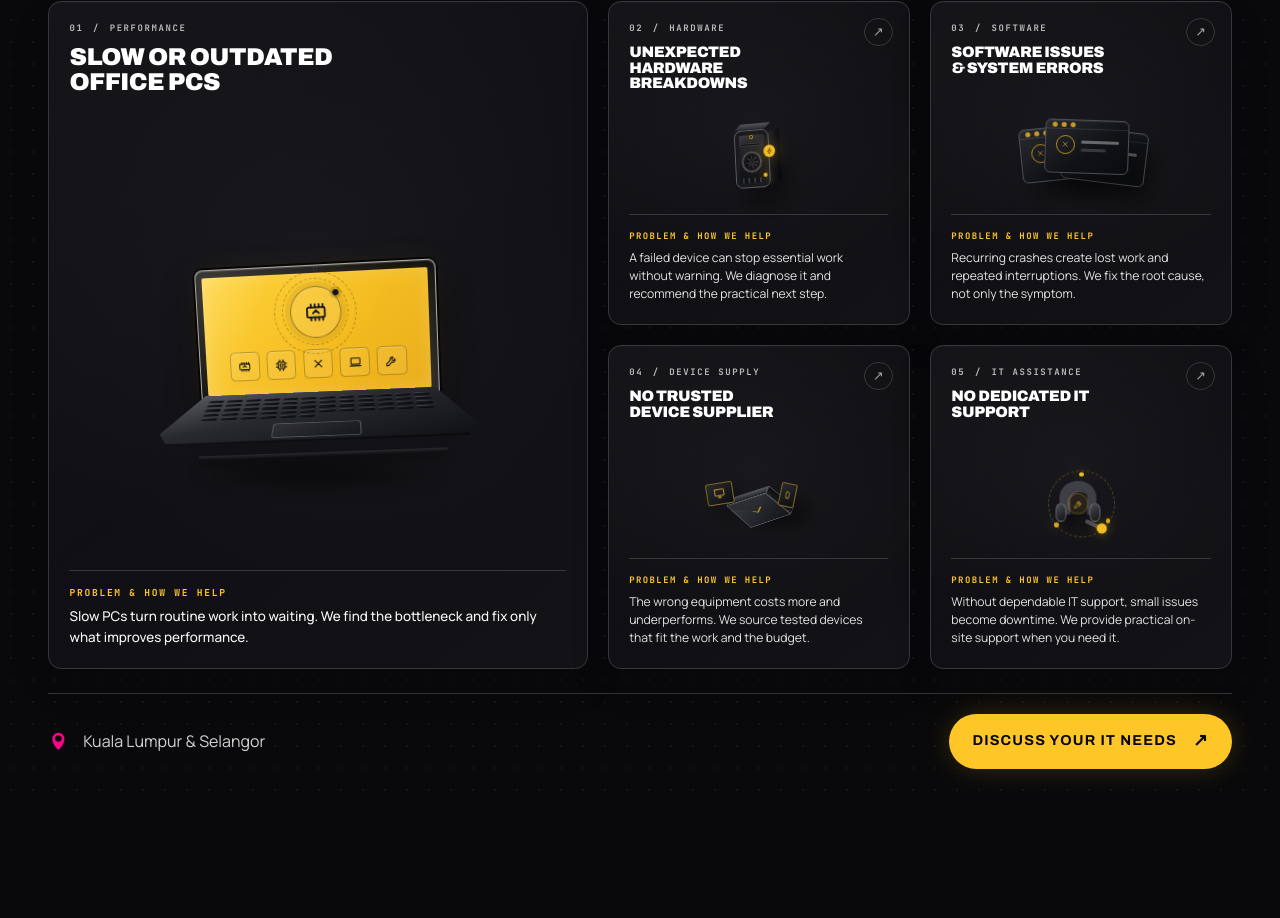
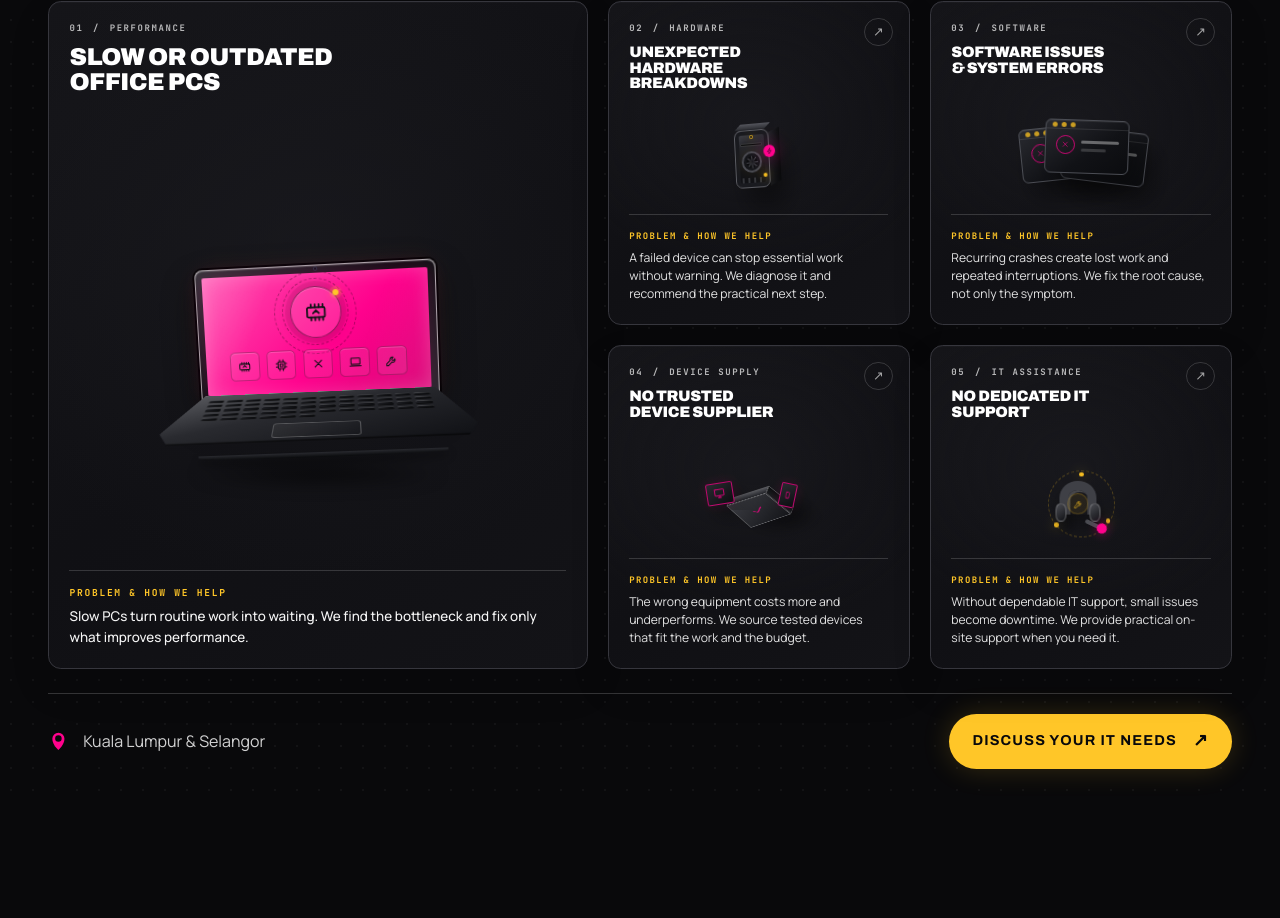
Before and after one commit to Nafeesdevs/Smartech-synergy, a React (Vite) app: page / in a window 1280 px wide. Shown: the part 2731-3649 px from the top of the page. Built offline with nearby package versions, Linux system fonts and the light colour scheme.

Commit message:
fixed some color issues

```diff
--- a/src/index.css
+++ b/src/index.css
@@ -343,8 +343,8 @@
   height: 100%;
   overflow: hidden;
   border-radius: 2px;
-  background: linear-gradient(135deg, #ffd43b 0%, #f4bc21 58%, #e9a90e 100%);
-  box-shadow: inset 0 0 18px rgba(255,255,255,.18), 0 0 18px rgba(244,188,33,.15);
+  background: linear-gradient(135deg, #ff4daf 0%, #ff028d 58%, #d90074 100%);
+  box-shadow: inset 0 0 18px rgba(255,255,255,.2), 0 0 20px rgba(255,2,141,.22);
 }
 .laptop-diagnostics {
   position: absolute;
@@ -362,17 +362,18 @@
   width: 27%;
   aspect-ratio: 1;
   place-items: center;
-  border: 1px solid rgba(9,9,11,.42);
+  border: 1px solid rgba(9,9,11,.46);
   border-radius: 50%;
-  background: rgba(255,255,255,.1);
-  box-shadow: 0 0 0 5px rgba(9,9,11,.06), inset 0 1px 0 rgba(255,255,255,.2);
+  color: #111216;
+  background: rgba(255,255,255,.12);
+  box-shadow: 0 0 0 5px rgba(9,9,11,.08), 0 0 14px rgba(9,9,11,.12), inset 0 1px 0 rgba(255,255,255,.24);
 }
 .laptop-diagnostic-core::before,
 .laptop-diagnostic-core::after {
   content: '';
   position: absolute;
   border-radius: 50%;
-  border: 1px dashed rgba(9,9,11,.28);
+  border: 1px dashed rgba(9,9,11,.34);
 }
 .laptop-diagnostic-core::before { inset: -18%; animation: laptop-ring 9s linear infinite; }
 .laptop-diagnostic-core::after { inset: -34%; animation: laptop-ring 14s linear infinite reverse; }
@@ -384,8 +385,8 @@
   width: 12%;
   aspect-ratio: 1;
   border-radius: 50%;
-  background: #111216;
-  box-shadow: 0 0 0 3px rgba(17,18,22,.14);
+  background: #ffc628;
+  box-shadow: 0 0 0 3px rgba(255,198,40,.16), 0 0 9px rgba(255,198,40,.42);
   animation: laptop-status 1.8s ease-in-out infinite;
 }
 .laptop-diagnostic-row {
@@ -428,7 +429,7 @@
 @keyframes laptop-status { 50% { opacity: .28; transform: scale(.78); } }
 @keyframes laptop-diagnostic {
   0%, 16%, 100% { color: #111216; background: rgba(255,255,255,.08); transform: translateY(0); }
-  8% { color: #f4bc21; background: #111216; transform: translateY(-5%); box-shadow: 0 4px 10px rgba(9,9,11,.22); }
+  8% { color: #ffc628; background: #111216; transform: translateY(-5%); box-shadow: 0 4px 12px rgba(9,9,11,.24); }
 }
 @keyframes laptop-scan { 0%, 100% { top: 0; opacity: 0; } 15%, 85% { opacity: .42; } 50% { top: 100%; } }
 .laptop-hinge {
@@ -604,8 +605,8 @@
   place-items: center;
   border-radius: 50%;
   color: #09090b;
-  background: #f4bc21;
-  box-shadow: 0 0 16px rgba(244,188,33,.5);
+  background: #ff028d;
+  box-shadow: 0 0 16px rgba(255,2,141,.5);
   animation: object-alert 1.6s ease-in-out infinite;
 }
 .broken-tower__fault svg { width: 52%; height: 52%; }
@@ -655,9 +656,9 @@
   width: 23%;
   aspect-ratio: 1;
   place-items: center;
-  border: 1px solid rgba(244,188,33,.7);
+  border: 1px solid rgba(255,2,141,.76);
   border-radius: 50%;
-  color: #f4bc21;
+  color: #ff028d;
 }
 .error-window__symbol svg { width: 50%; height: 50%; }
 .error-window__line { position: absolute; top: 39%; left: 43%; right: 11%; height: 5%; border-radius: 2px; background: rgba(255,255,255,.36); }
@@ -673,7 +674,7 @@
 }
 .problem-card:hover .supply-box { transform: translateY(2%) rotateX(52deg) rotateZ(-25deg) scale(1.04); }
 .supply-box__front, .supply-box__top, .supply-box__side { position: absolute; border: 1px solid rgba(255,255,255,.24); background: linear-gradient(145deg, #3a3b41, #15161a); }
-.supply-box__front { inset: 0; display: grid; place-items: center; color: #f4bc21; box-shadow: 14px 17px 28px rgba(0,0,0,.42); }
+.supply-box__front { inset: 0; display: grid; place-items: center; color: #ff028d; box-shadow: 14px 17px 28px rgba(0,0,0,.42); }
 .supply-box__front svg { width: 36%; height: 36%; }
 .supply-box__top { left: 0; right: 0; bottom: 100%; height: 24%; transform: skewX(-45deg); transform-origin: bottom; background: linear-gradient(180deg, #56575d, #24252a); }
 .supply-box__side { top: 0; bottom: 0; left: 100%; width: 24%; transform: skewY(-45deg); transform-origin: left; background: linear-gradient(90deg, #1b1c20, #0d0e10); }
@@ -681,11 +682,11 @@
   position: absolute;
   display: grid;
   place-items: center;
-  border: 1px solid rgba(244,188,33,.48);
+  border: 1px solid rgba(255,2,141,.72);
   border-radius: 9%;
-  color: #f4bc21;
+  color: #ff028d;
   background: linear-gradient(145deg, #292a30, #0d0e11);
-  box-shadow: 8px 12px 22px rgba(0,0,0,.38);
+  box-shadow: 8px 12px 22px rgba(0,0,0,.38), 0 0 12px rgba(255,2,141,.14);
   backface-visibility: hidden;
   will-change: transform;
 }
@@ -712,7 +713,7 @@
 .headset-cup--left { left: 4%; }
 .headset-cup--right { right: 4%; }
 .headset-mic { position: absolute; right: -5%; bottom: 12%; width: 40%; height: 4px; border-radius: 999px; background: #4b4c52; transform: rotate(25deg); transform-origin: left; }
-.headset-mic i { position: absolute; right: -3px; top: -3px; width: 10px; height: 10px; border-radius: 50%; background: #f4bc21; box-shadow: 0 0 10px rgba(244,188,33,.45); }
+.headset-mic i { position: absolute; right: -3px; top: -3px; width: 10px; height: 10px; border-radius: 50%; background: #ff028d; box-shadow: 0 0 10px rgba(255,2,141,.48); }
 .headset-core { position: absolute; inset: 29%; display: grid; place-items: center; border-radius: 50%; color: #f4bc21; background: rgba(244,188,33,.08); box-shadow: inset 0 0 0 1px rgba(244,188,33,.24); }
 .headset-core svg { width: 48%; height: 48%; }
 
```
